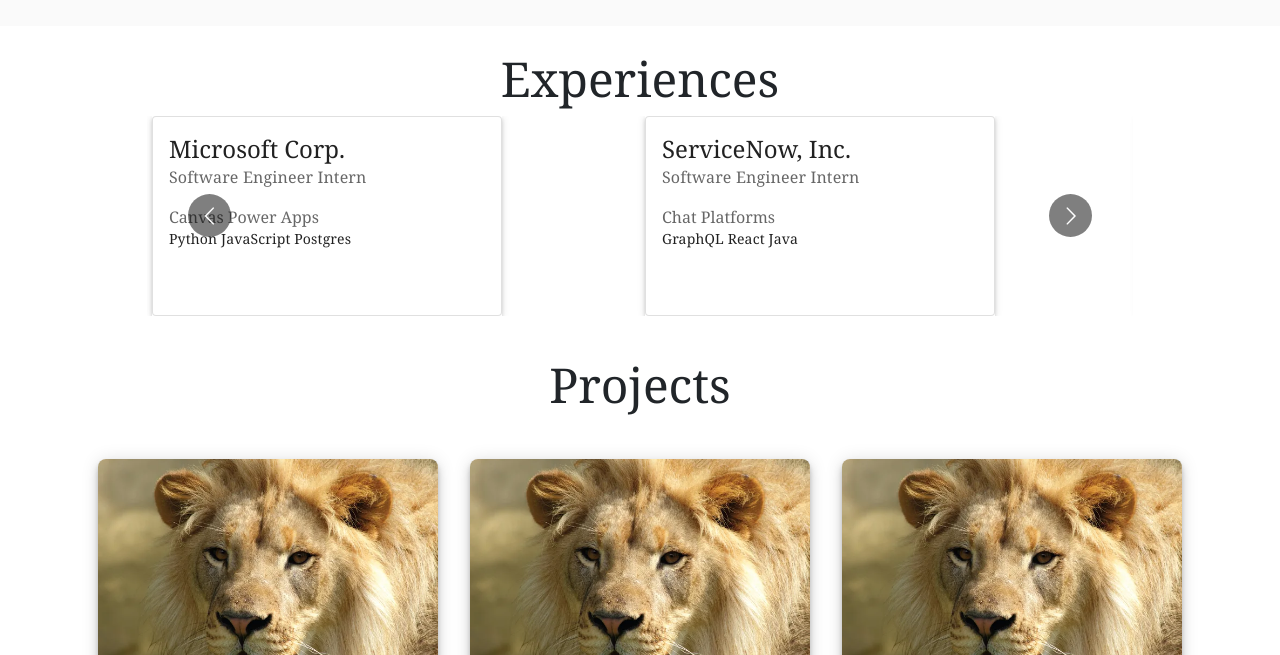
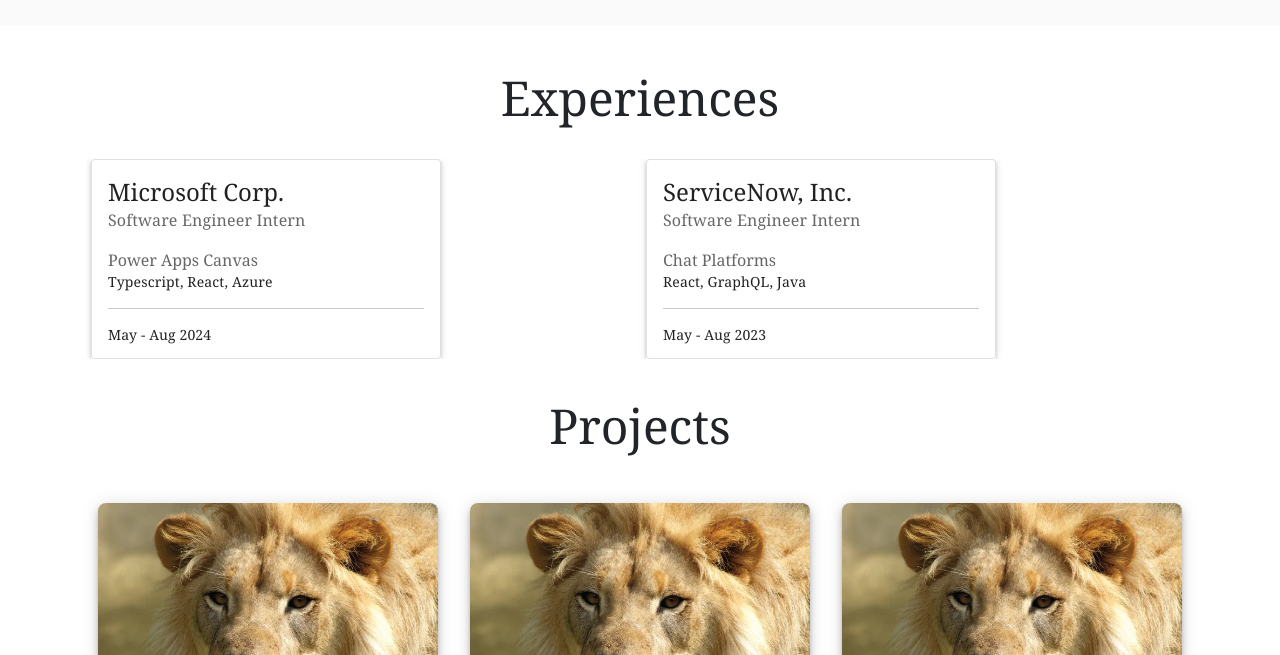
Before and after one commit to wokwen/website, a React (Create React App) app in the folder frontend/: page / in a window 1280 px wide. Shown: the part 834-1489 px from the top of the page. Built offline with nearby package versions, Linux system fonts and the light colour scheme.

Commit message:
Restructure Experience component for desktop devices (#10)
* Make footer background color same as about

* Rework experience slider

```diff
--- a/frontend/src/components/cards/ExperienceCard.jsx
+++ b/frontend/src/components/cards/ExperienceCard.jsx
@@ -1,16 +1,14 @@
 import * as React from 'react';
 import Box from '@mui/material/Box';
 import Card from '@mui/material/Card';
-import CardActions from '@mui/material/CardActions';
 import CardContent from '@mui/material/CardContent';
-import Button from '@mui/material/Button';
 import Typography from '@mui/material/Typography';
 
 
 export default function ExperienceCard(props) {
   return (
     <Box sx={{ width: 350, height: 200, margin: '0 5px', boxShadow: 3 }}>
-      <Card sx={{ marginBottom: 1, width: 350, height: 200}} variant="outlined">
+      <Card sx={{ marginBottom: 1, width: 350, height: 200 }} variant="outlined">
         <CardContent>
           <Typography  variant="h5" component="div">
             {props.company}
@@ -24,10 +22,11 @@ export default function ExperienceCard(props) {
           <Typography variant="body2">
             {props.tech_stack}
           </Typography>
+          <hr />
+          <Typography variant="body2">
+            {props.date}
+          </Typography>
       </CardContent>
-      {/* <CardActions>
-        <Button size="small">Learn More</Button>
-      </CardActions>       */}
       </Card>
     </Box>
   );
--- a/frontend/src/components/experiences/Experiences.css
+++ b/frontend/src/components/experiences/Experiences.css
@@ -1,13 +1,17 @@
 #experiences {
-    height: auto;
+    align-items: center;
+    justify-content: center;
+    height: 40vh;
     padding: 1rem;
     margin: 0.5rem;
 }
 
-
+.header {
+    margin: 1.2rem 1rem 2rem 1rem;
+}
 
 .carousel {
-    width: 80%;
+    width: 90%;
     margin: auto;
 }
 
--- a/frontend/src/components/experiences/Experiences.jsx
+++ b/frontend/src/components/experiences/Experiences.jsx
@@ -10,12 +10,16 @@ import 'react-multi-carousel/lib/styles.css';
 export default function Experiences() {
     const responsive = {
         superLargeDesktop: {
-          breakpoint: { max: 4000, min: 1024 },
+          breakpoint: { max: 4000, min: 2024 },
           items: 5
+        },
+        largeDesktop: {
+            breakpoint: { max: 2024, min: 1024},
+            items: 4
         },
         desktop: {
           breakpoint: { max: 1024, min: 800 },
-          items: 4
+          items: 3
         },
         tablet: {
           breakpoint: { max: 800, min: 464 },
@@ -33,7 +37,9 @@ export default function Experiences() {
             </div>
             <div className="carousel">
                 <Carousel
-                    // cycleNavigation={true}
+                    arrows={false}
+                    draggable={true}
+                    swipeable={true}
                     autoPlay={true}
                     infinite={true}
                     responsive={responsive}
--- a/frontend/src/data/experiences.js
+++ b/frontend/src/data/experiences.js
@@ -1,53 +1,38 @@
 const experiences = [
     {
-        title: "Research Assistant",
+        title: "Teaching Assistant",
         company: "UNC-Chapel Hill",
-        team: "Learning From Language Lab",
-        date: "Aug 2024 - May 2025",
-        tech_stack: ["Pytorch ", "Deep Learning ", "ScikitLearn "],
+        team: "UNC Dept. of Computer Science",
+        date: "Aug 2023 - present",
+        tech_stack: ["Python, ", "Debugging, ", "Teaching "],
     },
     {
         title: "Software Engineer Intern",
         company: "Microsoft Corp.",
-        team: "Canvas Power Apps",
+        team: "Power Apps Canvas",
         date: "May - Aug 2024",
-        tech_stack: ["Python ", "JavaScript ", "Postgres "],
+        tech_stack: ["Typescript, ", "React, ", "Azure "],
     },
     {
         title: "Software Engineer Intern",
         company: "ServiceNow, Inc.",
         team: "Chat Platforms",
         date: "May - Aug 2023",
-        tech_stack: ["GraphQL ", "React " , "Java "],
+        tech_stack: ["React, ", "GraphQL, " , "Java "],
     },
     {
         title: "Research Intern",
         company: "Renaissance Computing Inst.",
         team: "HelX Platform",
         date: "Aug - Dec 2022",
-        tech_stack: ["Python ", "JavaScript ", "Kubernetes "],
+        tech_stack: ["Python, ", "JavaScript, ", "Docker, ", "Kubernetes "],
     },
     {
         title: "Residential Computing Consultant",
         company: "UNC IT Services",
         team: "ResNet",
-        date: "Aug - present",
-        tech_stack: ["Troubleshooting ", "Networking "],
-    },
-    {
-        title: "Residential Computing Consultant",
-        company: "UNC IT Services",
-        team: "ResNet",
-        date: "Aug - present",
-        tech_stack: ["Troubleshooting ", "Networking "],
-    },
-    {
-        title: "Residential Computing Consultant",
-        company: "UNC IT Services",
-        team: "ResNet",
-        date: "Aug - present",
-        tech_stack: ["Troubleshooting ", "Networking "],
+        date: "Aug 2023 - present",
+        tech_stack: ["Troubleshooting, ", "Networking, ", "IT Support"],
     }
-
 ]
 export default  experiences
```
